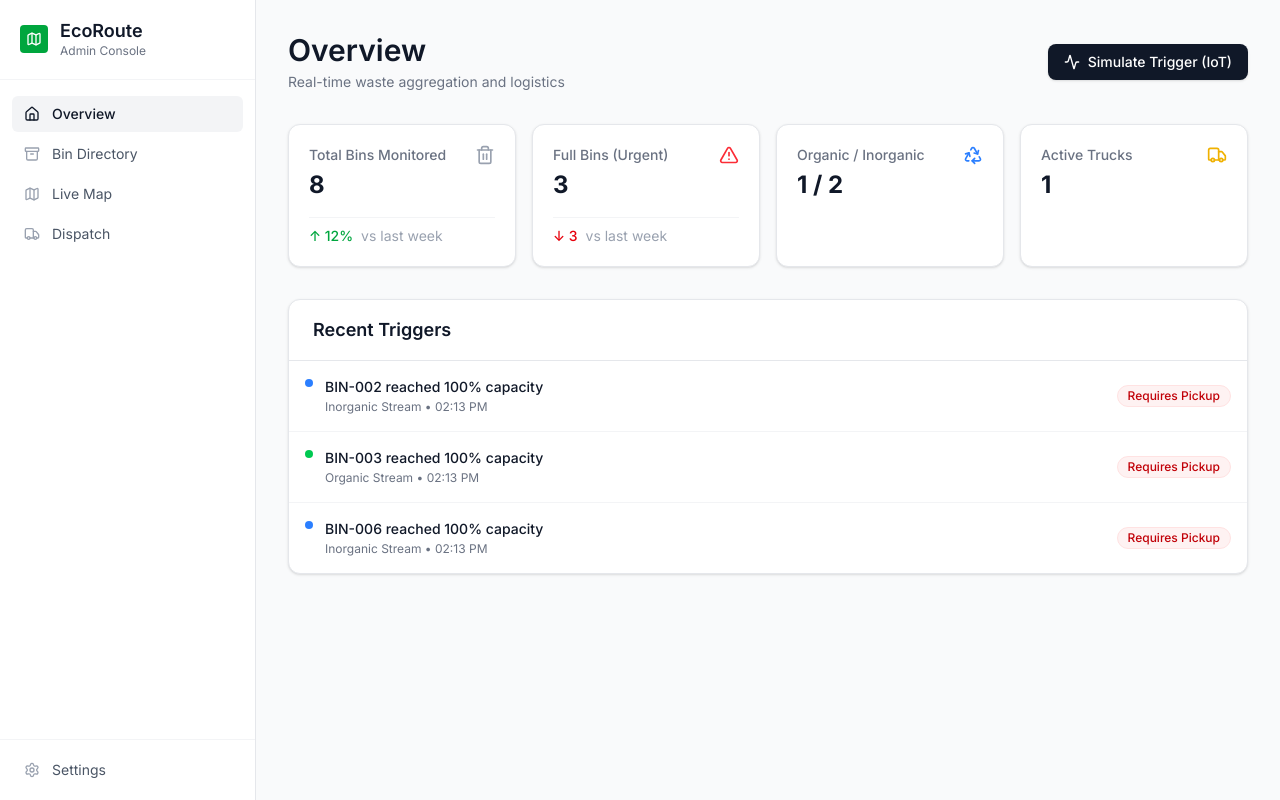
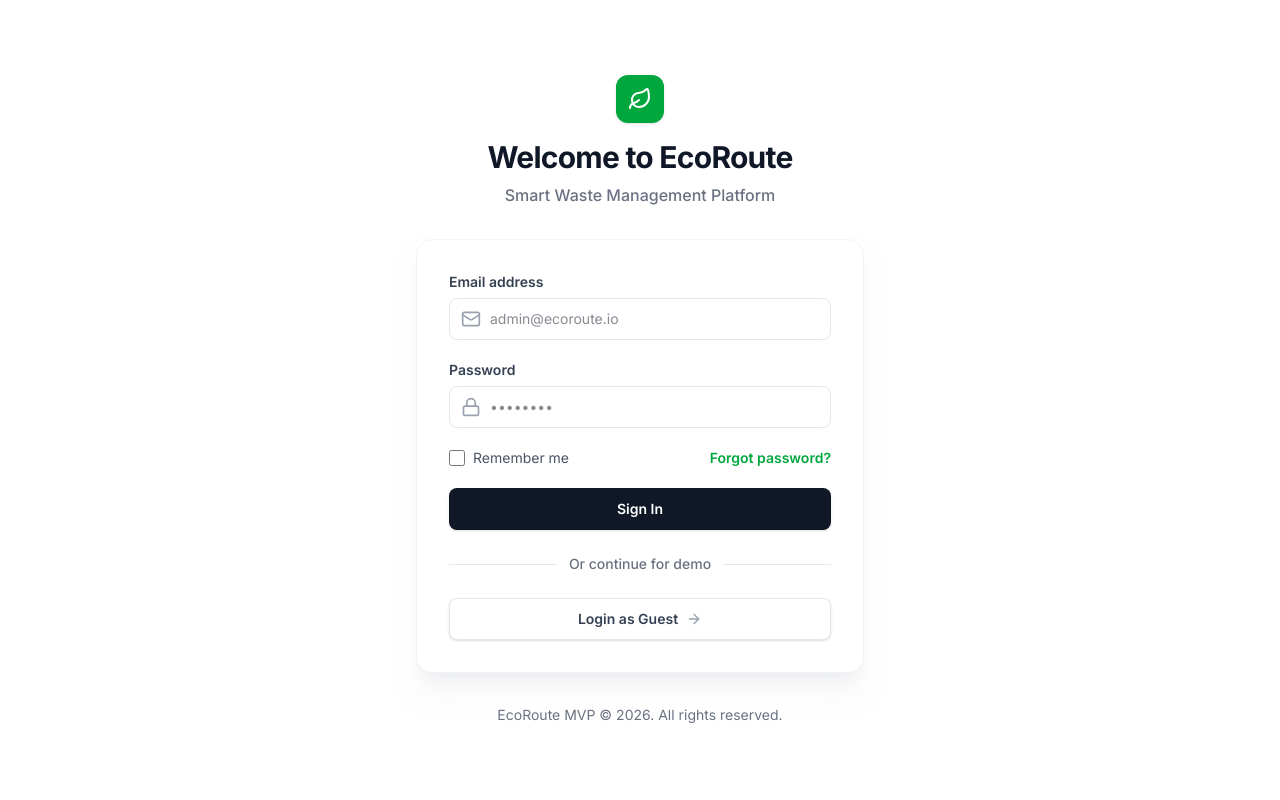
Before and after one commit to DavidDeez/eco-route-mvp, a Next.js app: page / in a window 1280 px wide. Built offline with nearby package versions, Linux system fonts and the light colour scheme.

Commit message:
feat: add login page and route grouping for dashboard

```diff
--- /dev/null
+++ b/app/dashboard/layout.tsx
@@ -0,0 +1,16 @@
+import Sidebar from '@/components/Sidebar';
+
+export default function DashboardLayout({
+  children,
+}: {
+  children: React.ReactNode;
+}) {
+  return (
+    <div className="flex min-h-screen flex-col md:flex-row w-full">
+      <Sidebar />
+      <main className="flex-1 w-full overflow-y-auto mt-14 md:mt-0 pt-4 md:pt-0">
+        {children}
+      </main>
+    </div>
+  );
+}
--- a/app/layout.tsx
+++ b/app/layout.tsx
@@ -1,7 +1,6 @@
 import type { Metadata } from 'next'
 import { Inter } from 'next/font/google'
 import './globals.css'
-import Sidebar from '@/components/Sidebar'
 
 const inter = Inter({ subsets: ['latin'] })
 
@@ -17,11 +16,8 @@ export default function RootLayout({
 }) {
   return (
     <html lang="en" suppressHydrationWarning>
-      <body className={`${inter.className} bg-gray-50 text-gray-900 flex min-h-screen flex-col md:flex-row antialiased`}>
-        <Sidebar />
-        <main className="flex-1 w-full overflow-y-auto mt-16 md:mt-0 pt-4 md:pt-0">
-          {children}
-        </main>
+      <body className={`${inter.className} bg-gray-50 text-gray-900 antialiased`}>
+        {children}
       </body>
     </html>
   )
--- a/app/page.tsx
+++ b/app/page.tsx
@@ -1,96 +1,130 @@
 'use client';
 
 import { useState } from 'react';
-import MetricsCard from '@/components/MetricsCard';
-import { initialBins, initialTrucks } from '@/lib/mockData';
-import { Trash2, Recycle, Truck as TruckIcon, AlertTriangle, Activity } from 'lucide-react';
+import { useRouter } from 'next/navigation';
+import { Leaf, ArrowRight, Lock, Mail } from 'lucide-react';
 
-export default function Dashboard() {
-  const [bins, setBins] = useState(initialBins);
+export default function LoginPage() {
+  const router = useRouter();
+  const [email, setEmail] = useState('');
+  const [password, setPassword] = useState('');
+  const [isLoading, setIsLoading] = useState(false);
 
-  const totalBins = bins.length;
-  const fullBins = bins.filter(b => b.status === 'full').length;
-  const organicFull = bins.filter(b => b.status === 'full' && b.type === 'organic').length;
-  const inorganicFull = bins.filter(b => b.status === 'full' && b.type === 'inorganic').length;
-  const activeTrucks = initialTrucks.filter(t => t.status !== 'idle').length;
+  const handleLogin = (e: React.FormEvent) => {
+    e.preventDefault();
+    setIsLoading(true);
+    // Simulate auth delay
+    setTimeout(() => {
+      router.push('/dashboard');
+    }, 800);
+  };
 
-  const handleSimulateTrigger = () => {
-    // Find a bin that isn't full and make it full
-    const nonFullBins = bins.filter(b => b.status !== 'full');
-    if (nonFullBins.length === 0) return;
-
-    const randomBin = nonFullBins[Math.floor(Math.random() * nonFullBins.length)];
-    const updatedBins = bins.map(b =>
-      b.id === randomBin.id ? { ...b, status: 'full' as const, lastUpdated: new Date().toISOString() } : b
-    );
-    setBins(updatedBins);
+  const handleGuestLogin = () => {
+    setIsLoading(true);
+    setTimeout(() => {
+      router.push('/dashboard');
+    }, 500);
   };
 
   return (
-    <div className="p-4 md:p-8 max-w-6xl mx-auto">
-      <div className="flex flex-col md:flex-row justify-between items-start md:items-center mb-8 gap-4">
-        <div>
-          <h1 className="text-2xl md:text-3xl font-semibold text-gray-900">Overview</h1>
-          <p className="text-sm text-gray-500 mt-1">Real-time waste aggregation and logistics</p>
+    <div className="min-h-screen bg-white flex flex-col justify-center items-center p-4 relative overflow-hidden">
+      {/* Decorative background elements */}
+      <div className="absolute top-0 left-0 w-full h-96 bg-gradient-to-b from-green-50 to-white -z-10"></div>
+
+      <div className="w-full max-w-md">
+        <div className="text-center mb-8">
+          <div className="mx-auto w-12 h-12 bg-green-600 rounded-xl flex items-center justify-center text-white mb-4 shadow-sm">
+            <Leaf className="w-6 h-6" />
+          </div>
+          <h1 className="text-3xl font-bold text-gray-900 tracking-tight mb-2">Welcome to EcoRoute</h1>
+          <p className="text-gray-500 font-medium">Smart Waste Management Platform</p>
         </div>
-        <button
-          onClick={handleSimulateTrigger}
-          className="w-full md:w-auto flex items-center justify-center bg-gray-900 hover:bg-gray-800 text-white px-4 py-2 rounded-lg font-medium transition-colors text-sm shadow-sm"
-        >
-          <Activity className="w-4 h-4 mr-2" />
-          Simulate Trigger (IoT)
-        </button>
-      </div>
 
-      <div className="grid grid-cols-1 sm:grid-cols-2 lg:grid-cols-4 gap-4 mb-8">
-        <MetricsCard
-          title="Total Bins Monitored"
-          value={totalBins}
-          icon={<Trash2 className="w-5 h-5" />}
-          trend="12%"
-          trendUp={true}
-        />
-        <MetricsCard
-          title="Full Bins (Urgent)"
-          value={fullBins}
-          icon={<AlertTriangle className="w-5 h-5 text-red-500" />}
-          trend="3"
-          trendUp={false}
-        />
-        <MetricsCard
-          title="Organic / Inorganic"
-          value={`${organicFull} / ${inorganicFull}`}
-          icon={<Recycle className="w-5 h-5 text-blue-500" />}
-        />
-        <MetricsCard
-          title="Active Trucks"
-          value={activeTrucks}
-          icon={<TruckIcon className="w-5 h-5 text-yellow-500" />}
-        />
-      </div>
+        <div className="bg-white rounded-2xl shadow-xl shadow-gray-200/50 border border-gray-100 p-8">
+          <form onSubmit={handleLogin} className="space-y-5">
+            <div>
+              <label className="block text-sm font-semibold text-gray-700 mb-1.5">Email address</label>
+              <div className="relative">
+                <div className="absolute inset-y-0 left-0 pl-3 flex items-center pointer-events-none">
+                  <Mail className="h-5 w-5 text-gray-400" />
+                </div>
+                <input
+                  type="email"
+                  value={email}
+                  onChange={(e) => setEmail(e.target.value)}
+                  className="block w-full pl-10 pr-3 py-2.5 border border-gray-200 rounded-lg focus:ring-2 focus:ring-green-500 focus:border-green-500 sm:text-sm transition-colors"
+                  placeholder="admin@ecoroute.io"
+                  required
+                />
+              </div>
+            </div>
 
-      <div className="bg-white rounded-xl shadow-sm border border-gray-200 overflow-hidden">
-        <div className="px-6 py-4 border-b border-gray-200">
-          <h2 className="text-lg font-semibold text-gray-900">Recent Triggers</h2>
+            <div>
+              <label className="block text-sm font-semibold text-gray-700 mb-1.5">Password</label>
+              <div className="relative">
+                <div className="absolute inset-y-0 left-0 pl-3 flex items-center pointer-events-none">
+                  <Lock className="h-5 w-5 text-gray-400" />
+                </div>
+                <input
+                  type="password"
+                  value={password}
+                  onChange={(e) => setPassword(e.target.value)}
+                  className="block w-full pl-10 pr-3 py-2.5 border border-gray-200 rounded-lg focus:ring-2 focus:ring-green-500 focus:border-green-500 sm:text-sm transition-colors"
+                  placeholder="••••••••"
+                  required
+                />
+              </div>
+            </div>
+
+            <div className="flex items-center justify-between">
+              <div className="flex items-center">
+                <input id="remember-me" name="remember-me" type="checkbox" className="h-4 w-4 text-green-600 focus:ring-green-500 border-gray-300 rounded" />
+                <label htmlFor="remember-me" className="ml-2 block text-sm text-gray-600">
+                  Remember me
+                </label>
+              </div>
+              <div className="text-sm">
+                <a href="#" className="font-semibold text-green-600 hover:text-green-500">
+                  Forgot password?
+                </a>
+              </div>
+            </div>
+
+            <button
+              type="submit"
+              disabled={isLoading}
+              className="w-full flex justify-center py-2.5 px-4 border border-transparent rounded-lg shadow-sm text-sm font-semibold text-white bg-gray-900 hover:bg-gray-800 focus:outline-none focus:ring-2 focus:ring-offset-2 focus:ring-gray-900 transition-colors disabled:opacity-50"
+            >
+              {isLoading ? 'Authenticating...' : 'Sign In'}
+            </button>
+          </form>
+
+          <div className="mt-6">
+            <div className="relative">
+              <div className="absolute inset-0 flex items-center">
+                <div className="w-full border-t border-gray-200" />
+              </div>
+              <div className="relative flex justify-center text-sm">
+                <span className="px-3 bg-white text-gray-500 font-medium">Or continue for demo</span>
+              </div>
+            </div>
+
+            <div className="mt-6">
+              <button
+                onClick={handleGuestLogin}
+                disabled={isLoading}
+                className="w-full flex justify-center items-center py-2.5 px-4 border border-gray-200 rounded-lg shadow-sm bg-white text-sm font-semibold text-gray-700 hover:bg-gray-50 hover:border-gray-300 transition-all focus:outline-none focus:ring-2 focus:ring-offset-2 focus:ring-gray-200 disabled:opacity-50"
+              >
+                Login as Guest
+                <ArrowRight className="ml-2 w-4 h-4 text-gray-400" />
+              </button>
+            </div>
+          </div>
         </div>
-        <div className="divide-y divide-gray-100">
-          {bins.filter(b => b.status === 'full').sort((a, b) => new Date(b.lastUpdated).getTime() - new Date(a.lastUpdated).getTime()).map(bin => (
-            <div key={bin.id} className="flex flex-col sm:flex-row sm:items-center p-4 hover:bg-gray-50 transition-colors gap-4">
-              <div className="flex-1 flex items-start gap-3">
-                <div className={`mt-0.5 w-2 h-2 rounded-full ${bin.type === 'organic' ? 'bg-green-500' : 'bg-blue-500'}`}></div>
-                <div>
-                  <p className="text-sm font-medium text-gray-900">{bin.id} reached 100% capacity</p>
-                  <p className="text-xs text-gray-500 capitalize mt-0.5">
-                    {bin.type} stream • {new Date(bin.lastUpdated).toLocaleTimeString([], {hour: '2-digit', minute:'2-digit'})}
-                  </p>
-                </div>
-              </div>
-              <span className="inline-flex items-center px-2.5 py-0.5 rounded-full text-xs font-medium bg-red-50 text-red-700 border border-red-100">
-                Requires Pickup
-              </span>
-            </div>
-          ))}
-        </div>
+
+        <p className="text-center text-sm text-gray-500 mt-8">
+          EcoRoute MVP © {new Date().getFullYear()}. All rights reserved.
+        </p>
       </div>
     </div>
   );
--- a/components/Sidebar.tsx
+++ b/components/Sidebar.tsx
@@ -13,10 +13,10 @@ export default function Sidebar() {
   const closeSidebar = () => setIsOpen(false);
 
   const navItems = [
-    { href: '/', icon: Home, label: 'Overview' },
-    { href: '/bins', icon: Archive, label: 'Bin Directory' },
-    { href: '/map', icon: MapIcon, label: 'Live Map' },
-    { href: '/dispatch', icon: Truck, label: 'Dispatch' },
+    { href: '/dashboard', icon: Home, label: 'Overview' },
+    { href: '/dashboard/bins', icon: Archive, label: 'Bin Directory' },
+    { href: '/dashboard/map', icon: MapIcon, label: 'Live Map' },
+    { href: '/dashboard/dispatch', icon: Truck, label: 'Dispatch' },
   ];
 
   return (
```
Also changed, not shown: app/dashboard/page.tsx (added, +97 -0 lines), app/dashboard/bins/page.tsx (renamed from app/bins/page.tsx), app/dashboard/dispatch/page.tsx (renamed from app/dispatch/page.tsx), app/dashboard/map/page.tsx (renamed from app/map/page.tsx).
